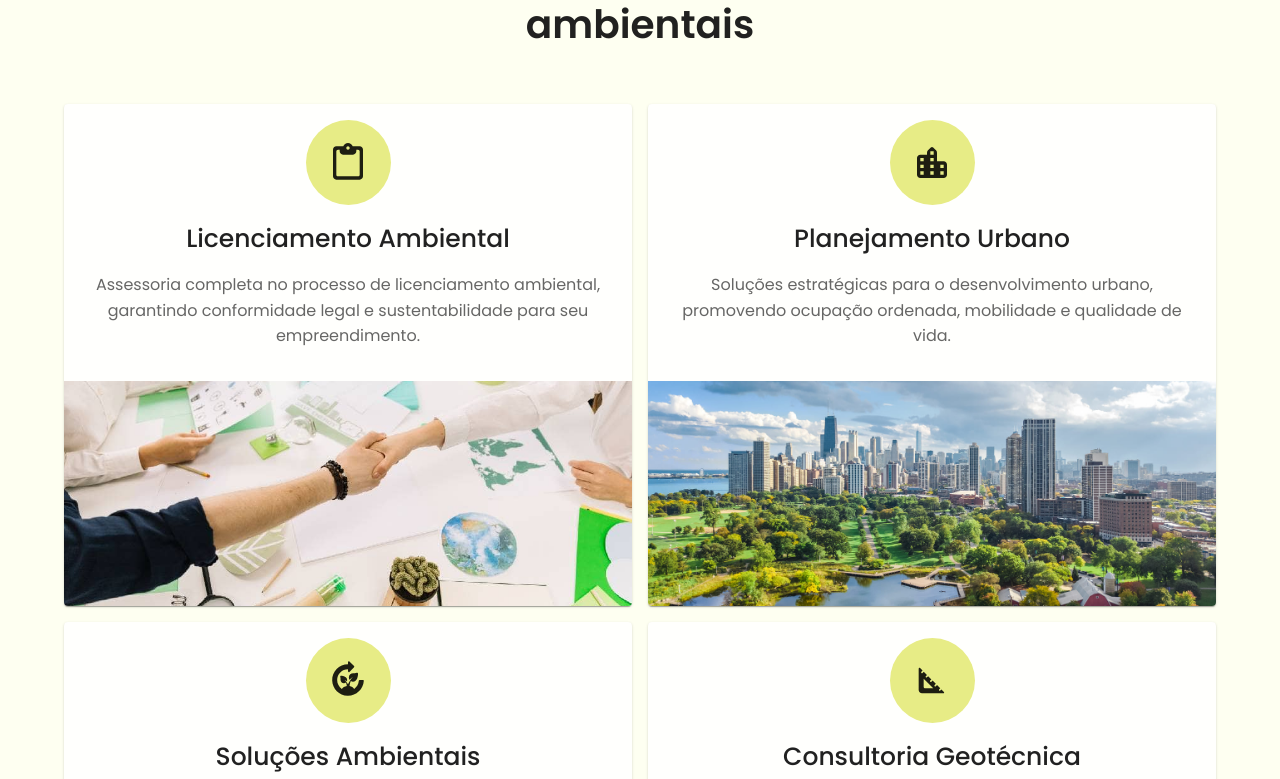
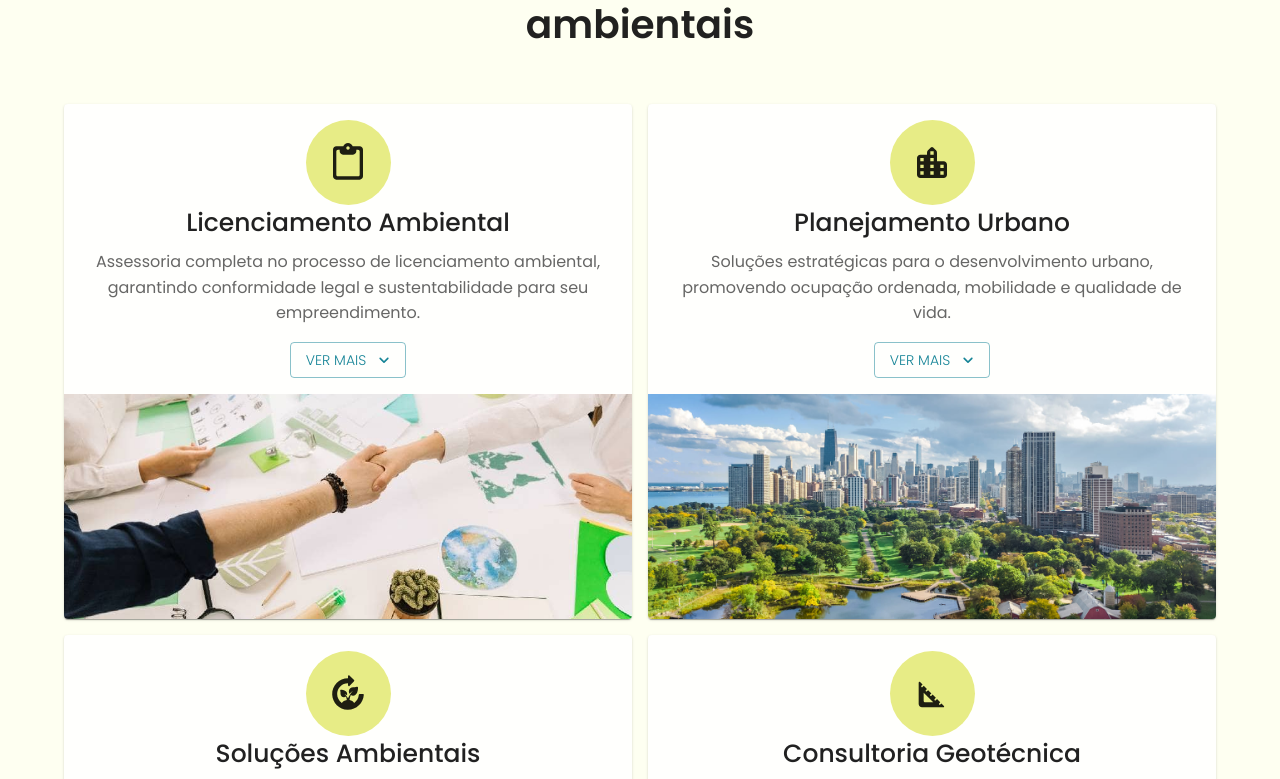
Before and after one commit to uvrest/websites-lagom, a React (Vite) app: page / in a window 1280 px wide. Shown: the part 961-1740 px from the top of the page. Built offline with nearby package versions, Linux system fonts and the light colour scheme.

Commit message:
new services card

```diff
--- a/src/components/cards/FeatureCard.jsx
+++ b/src/components/cards/FeatureCard.jsx
@@ -1,13 +1,35 @@
-import { Card, CardContent, CardMedia, CardActionArea, Typography, Avatar, Stack } from "@mui/material";
+import React, { useState } from "react";
+import {
+    Card,
+    Box,
+    List,
+    ListItem,
+    ListItemText,
+    Divider,
+    CardContent,
+    CardMedia,
+    Typography,
+    Avatar,
+    Stack,
+    Collapse
+} from "@mui/material";
 
-const FeatureCard = ({ icon: Icon, title, description, image, alt = '', sx = {} }) => {
+import ButtonExpandMore from "../shared/ButtonExpandMore";
+
+const FeatureCard = ({ icon: Icon, title, description, details, image, alt = '', sx = {} }) => {
+
+    const [expanded, setExpanded] = useState(false);
+
+    const handleExpandClick = () => {
+        setExpanded(!expanded);
+    };
+
     return (
         <Card
             sx={{
                 display: 'flex',
                 flexDirection: 'column',
                 alignItems: 'center',
-                textAlign: 'center',
                 transition: "all 0.3s ease-in-out",
                 "&:hover": {
                     boxShadow: 4,
@@ -16,15 +38,17 @@ const FeatureCard = ({ icon: Icon, title, description, image, alt = '', sx = {}
                 ...sx,
             }}
         >
-            <CardActionArea>
-                <CardContent sx={{ mb: 2 }}>
 
-                    <Stack spacing={2} alignItems="center">
+
+            <CardContent sx={{ m: 0, pb: 0, pt: 2, }}>
+
+                <Stack spacing={2} alignItems="stretch" sx={{ width: '100%', pb: 0, m: 0, }}>
 
                     {/* Ícone */}
+                    <Box sx={{ display: 'flex', flexDirection: 'column', alignItems: 'center', textAlign: 'center' }}>
                         <Avatar
                             sx={(theme) => ({
-                                bgcolor: 'primary.light',
+                                bgcolor: theme.palette.primary.light,
                                 width: 85,
                                 height: 85,
                                 transition: "background-color 0.3s",
@@ -42,6 +66,28 @@ const FeatureCard = ({ icon: Icon, title, description, image, alt = '', sx = {}
                         <Typography variant="body1" color="text.secondary">
                             {description}
                         </Typography>
+
+                        <Box mt={2}>
+                            <ButtonExpandMore labelNonExpanded="Ver mais" labelExpanded="Ver menos" variant="outlined" color="secondary" expanded={expanded} onClick={handleExpandClick} />
+                        </Box>
+                    </Box>
+
+                    <Collapse in={expanded} timeout="auto" unmountOnExit={false}>
+                        <Box sx={{ width: '100%', display: 'flex', flexGrow: 1 }}>
+                            <List sx={{ width: '100%', }}>
+                                {details.map((item, index) => {
+                                    return (
+                                        <React.Fragment key={index}>
+                                            <ListItem>
+                                                <ListItemText primary={item} />
+                                            </ListItem>
+                                            <Divider component="li" />
+                                        </React.Fragment>
+                                    );
+                                })}
+                            </List>
+                        </Box>
+                    </Collapse>
                 </Stack>
             </CardContent>
 
@@ -55,7 +101,7 @@ const FeatureCard = ({ icon: Icon, title, description, image, alt = '', sx = {}
                     loading="lazy"
                 />
             )}
-            </CardActionArea>
+
         </Card>
     );
 };
--- /dev/null
+++ b/src/components/shared/ButtonExpandMore.jsx
@@ -0,0 +1,31 @@
+import { useTheme } from "@mui/material";
+import { Button } from "@mui/material";
+import { ExpandMoreRounded } from "@mui/icons-material";
+
+const ButtonExpandMore = ({ labelNonExpanded = "Ver mais", labelExpanded = "Ver menos", variant = "outlined", color = "secondary", expanded = false, onClick = () => { }, sx }) => {
+
+    const theme = useTheme();
+
+    return (
+        <Button
+            variant={variant}
+            color={color}
+            endIcon={
+                <ExpandMoreRounded
+                    sx={{
+                        transition: theme.transitions.create('transform', {
+                            duration: theme.transitions.duration.shortest,
+                        }),
+                        transform: expanded ? 'rotate(180deg)' : 'rotate(0deg)',
+                    }}
+                />
+            }
+            onClick={onClick}
+            sx={{ ...sx }}
+        >
+            {!expanded ? labelNonExpanded : labelExpanded}
+        </Button>
+    );
+}
+
+export default ButtonExpandMore;
--- a/src/pages/sections/FeaturesSection.jsx
+++ b/src/pages/sections/FeaturesSection.jsx
@@ -13,6 +13,16 @@ const services = [
         icon: ContentPasteRounded,
         title: "Licenciamento Ambiental",
         description: "Assessoria completa no processo de licenciamento ambiental, garantindo conformidade legal e sustentabilidade para seu empreendimento.",
+        details: [
+            'Estudos Ambientais (EIA, RIMA, PBA, EAS, RAP)',
+            'Execução de Monitoramento Ambiental',
+            'Relatório Anual de Atividades Potencialmente Poluidoras – RAPP',
+            'Plano de Recuperação de Área Degradada – PRAD',
+            'Plano de Gerenciamento de Resíduos – PGRS – PGRCC',
+            'Diagnóstico Socioambiental – DSA',
+            'Inventário Florestal',
+            'Estudo Hidrogeológico',
+        ],
         image: licenciamentoAmbiental,
     },
     {
@@ -20,6 +30,11 @@ const services = [
         icon: LocationCityRounded,
         title: "Planejamento Urbano",
         description: "Soluções estratégicas para o desenvolvimento urbano, promovendo ocupação ordenada, mobilidade e qualidade de vida.",
+        details: [
+            'Estudo de Impacto de Vizinhança – EIV',
+            'Estudo de Impacto de Tráfego – EIT',
+            'Laudo Acústico',
+        ],
         image: planejamentoUrbano,
     },
     {
@@ -27,6 +42,11 @@ const services = [
         icon: CompostRounded,
         title: "Soluções Ambientais",
         description: "Projetos e ações sustentáveis para prevenção, mitigação e recuperação de impactos ambientais em diferentes setores.",
+        details: [
+            'Estudos de Viabilidade Ambiental',
+            'Cadastro Ambiental Rural – CAR',
+            'Georreferenciamento e Geoprocessamento',
+        ],
         image: solucoesAmbientais,
     },
     {
@@ -34,6 +54,12 @@ const services = [
         icon: SquareFootRounded,
         title: "Consultoria Geotécnica",
         description: "Análises técnicas do solo e subsolo para garantir segurança, viabilidade e eficiência em obras e empreendimentos.",
+        details: [
+            'Projeto de Terraplenagem',
+            'Estabilização de taludes',
+            'Projeto de contenções',
+            'Projeto de drenagem pluvial',
+        ],
         image: consultoriaGeotecnica,
     },
 ];
```
Lines whose indentation alone changed are shown as unchanged.
